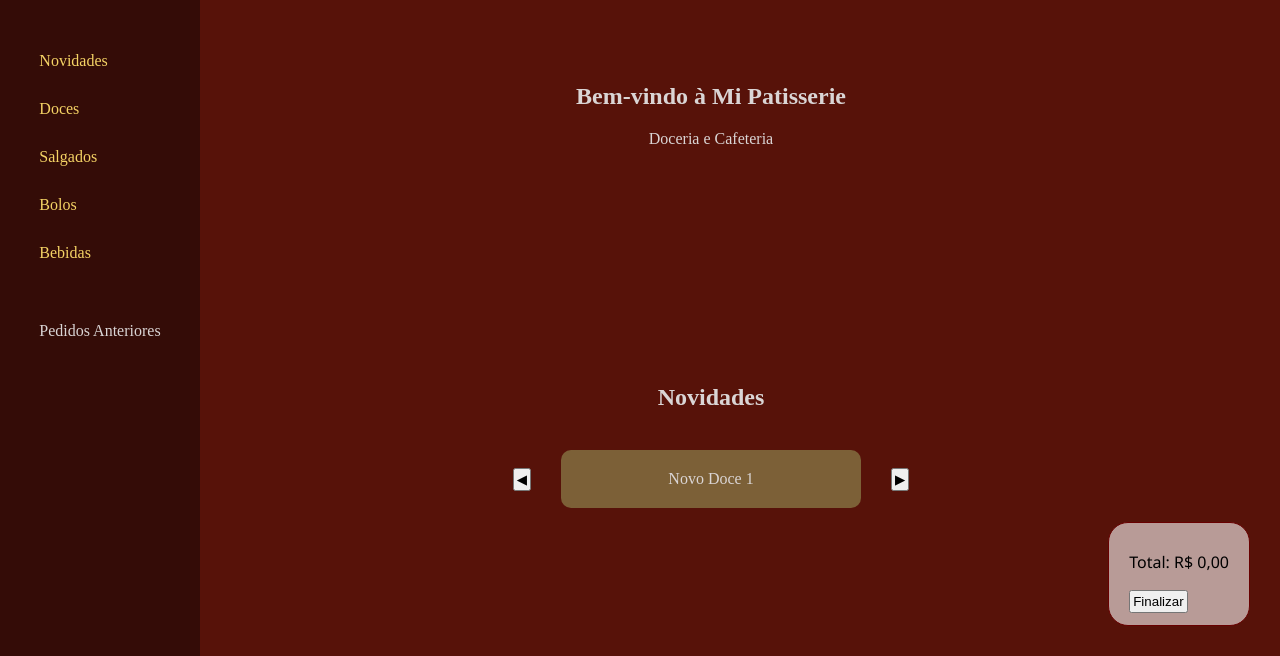
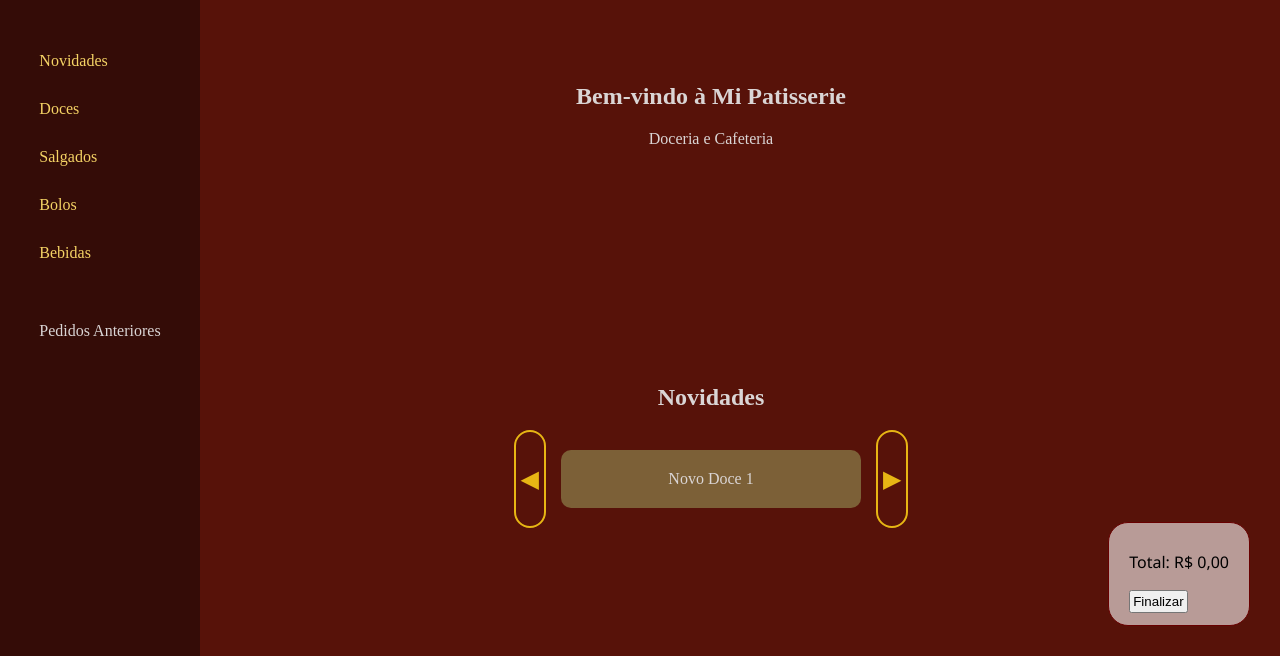
Before and after one commit to Elogilva/Teste-do-site-inter-, a plain HTML site: page teste htrml/chat GPT/index.html in a window 1280 px wide. Shown: the part 144-800 px from the top of the page. Drawn offline with Linux system fonts and the light colour scheme.

Commit message:
arrumando o carrosel - 26/03

```diff
--- a/teste htrml/chat GPT/index.JS
+++ b/teste htrml/chat GPT/index.JS
@@ -51,9 +51,22 @@ function carregarHistorico(){
 }
 
 /* BUSCA */
+
+
+
 function buscar(){
+    const content = document.getElementById("resultados");
+    const inputSearch = document.getElementById("pesquisa");
 
+
+};
+
+function addHTML(item){
+    const div = document.createElement("div");
+    div.innerHTML = item;
+    content.appendChild(div);
 }
+
 
 /* CARROSSEL */
 let index = 0;
@@ -61,13 +74,13 @@ let index = 0;
 function avancar(){
     let carrossel = document.getElementById("carrossel");
     index = (index + 1) % 3;
-    carrossel.style.transform = "translateX(-" + (index * 300) + "px)";
+    carrossel.style.transform = "translateX(-" + (index * 315) + "px)";
 }
 
 function voltar(){
     let carrossel = document.getElementById("carrossel");
     index = (index - 1 + 3) % 3;
-    carrossel.style.transform = "translateX(-" + (index * 300) + "px)";
+    carrossel.style.transform = "translateX(-" + (index * 315) + "px)";
 }
 
 window.onload = carregarHistorico
--- a/teste htrml/chat GPT/index.css
+++ b/teste htrml/chat GPT/index.css
@@ -22,6 +22,7 @@ header{
 #divPesquisa{
     text-align: center;
 }
+
 #divPesquisa input{
     font-family: Cambria, Cochin, Georgia, Times, 'Times New Roman', serif;
     font-weight: bolder;
@@ -147,25 +148,39 @@ button{
     border-radius:10px;
 }
 
-
-.carrossel{
+#Novidades #itens{
     display:flex;
-    align-items:center;
-    justify-content:center;
-    gap:10px;
+    justify-content: center;
+    text-align: center;
+}
+section .carrossel{
+    display:flex;
+    overflow: hidden;
+    width: 330px;
 }
 
 .carrossel-container{
     display:flex;
     margin: 20px;
     width:300px;
-    overflow: hidden;
-    transition:0.5s;
+    transition: transform 0.5s ease-in-out;
+    transform: translateX(0);
 }
 
 .carrossel-container .card{
+    object-fit: cover;
     min-width:260px;
-    margin-right: 5px;
+    margin: 0px 20px 0px -5px;
+}
+
+#itens button{
+    background: transparent;
+    border: 2px solid #e7b614;
+    border-radius: 500px;
+    padding: 5px;
+    font-size: 24px;
+    cursor: pointer;
+    color: #e7b614;
 }
 
 footer{
--- a/teste htrml/chat GPT/index.html
+++ b/teste htrml/chat GPT/index.html
@@ -44,18 +44,20 @@
 
     <section id="Novidades" class="secao">
         <h2>Novidades</h2>
+        <div id="itens">
+            <button onclick="voltar()">◀</button>
+            <div class="carrossel">
 
-        <div class="carrossel">
-            <button onclick="voltar()">◀</button>
+                <div class="carrossel-container" id="carrossel">
+                    <div class="card">Novo Doce 1</div>
+                    <div class="card">Novo Doce 2</div>
+                    <div class="card">Novo Doce 3</div>
+                </div>
 
-            <div class="carrossel-container" id="carrossel">
-                <div class="card">Novo Doce 1</div>
-                <div class="card">Novo Doce 2</div>
-                <div class="card">Novo Doce 3</div>
             </div>
-
             <button onclick="avancar()">▶</button>
         </div>
+
     </section>
 
     <!-- DOCES -->
@@ -142,7 +144,7 @@
 <p>Mi Patisserie © 2026</p>
 </footer>
 
-<script src="script.js"></script>
+<script src="index.JS"></script>
 
 </body>
 </html>
```
